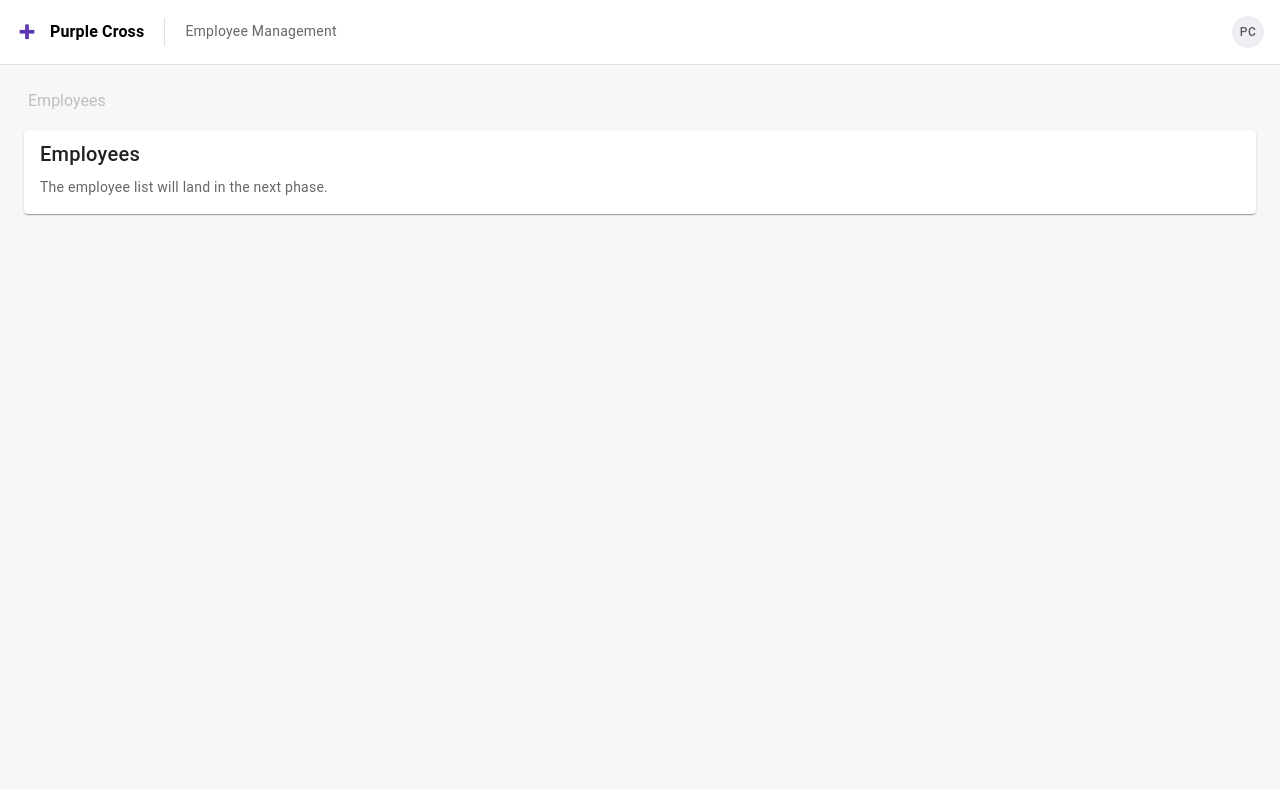
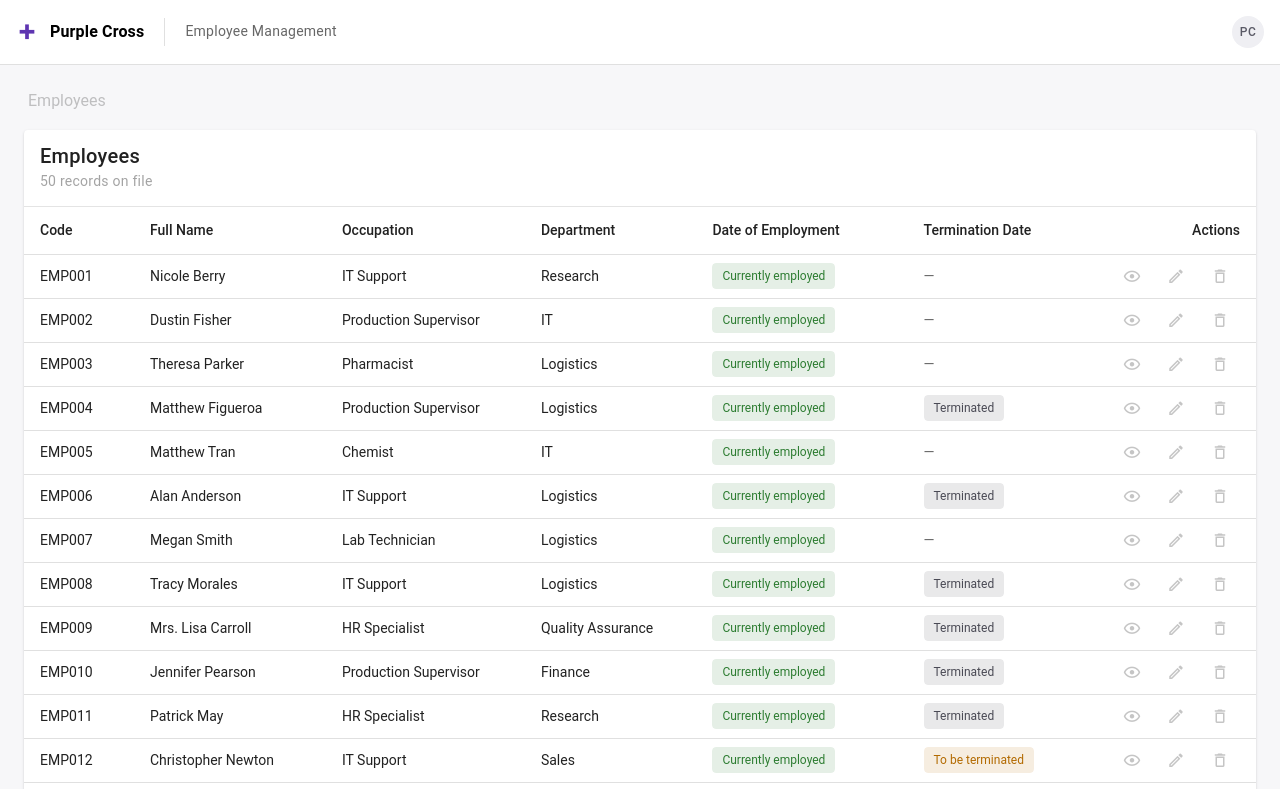
Before and after one commit to ConcreteEasyMett/purple-cross, a Vue app: page /employees in a window 1280 px wide. Shown: the top 789 px of the page. Built offline with nearby package versions, Linux system fonts and the light colour scheme.

Commit message:
added employee data table

```diff
--- /dev/null
+++ b/src/components/EmploymentStatusChip.vue
@@ -0,0 +1,49 @@
+<script setup lang="ts">
+import { computed } from 'vue'
+import { employmentStatus, terminationStatus } from '@/utils/employeeStatus'
+
+const props = defineProps<{
+  date: string | null
+  kind: 'employment' | 'termination'
+}>()
+
+const status = computed(() =>
+  props.kind === 'employment' ? employmentStatus(props.date) : terminationStatus(props.date),
+)
+
+const color = computed(() => {
+  switch (status.value) {
+    case 'Currently employed':
+      return 'success'
+    case 'Employed soon':
+      return 'info'
+    case 'Terminated':
+      return 'secondary'
+    case 'To be terminated':
+      return 'warning'
+    default:
+      return undefined
+  }
+})
+
+const formattedDate = computed(() => {
+  if (!props.date) return ''
+  const d = new Date(props.date)
+  if (Number.isNaN(d.getTime())) return ''
+  return d.toLocaleDateString(undefined, { year: 'numeric', month: 'short', day: '2-digit' })
+})
+</script>
+
+<template>
+  <span v-if="!status" class="text-medium-emphasis">—</span>
+  <v-chip
+    v-else
+    :color="color"
+    size="small"
+    variant="tonal"
+    label
+    :title="formattedDate"
+  >
+    {{ status }}
+  </v-chip>
+</template>
--- a/src/views/EmployeeListView.vue
+++ b/src/views/EmployeeListView.vue
@@ -1,10 +1,64 @@
-<script setup lang="ts"></script>
+<script setup lang="ts">
+import { computed } from 'vue'
+import { storeToRefs } from 'pinia'
+import { useEmployeesStore } from '@/stores/employees'
+import EmploymentStatusChip from '@/components/EmploymentStatusChip.vue'
+
+const store = useEmployeesStore()
+const { employees } = storeToRefs(store)
+
+const headers = [
+  { title: 'Code', key: 'code', sortable: true, width: 110 },
+  { title: 'Full Name', key: 'fullName', sortable: true },
+  { title: 'Occupation', key: 'occupation', sortable: true },
+  { title: 'Department', key: 'department', sortable: true },
+  { title: 'Date of Employment', key: 'dateOfEmployment', sortable: true },
+  { title: 'Termination Date', key: 'terminationDate', sortable: true },
+  { title: 'Actions', key: 'actions', sortable: false, align: 'end' as const, width: 160 },
+]
+
+const total = computed(() => employees.value.length)
+</script>
 
 <template>
   <v-card>
-    <v-card-title class="text-h6">Employees</v-card-title>
-    <v-card-text class="text-medium-emphasis">
-      The employee list will land in the next phase.
-    </v-card-text>
+    <v-card-item>
+      <div class="d-flex align-center justify-space-between">
+        <div>
+          <v-card-title class="px-0 text-h6">Employees</v-card-title>
+          <v-card-subtitle class="px-0 text-medium-emphasis">
+            {{ total }} {{ total === 1 ? 'record' : 'records' }} on file
+          </v-card-subtitle>
+        </div>
+      </div>
+    </v-card-item>
+
+    <v-divider />
+
+    <v-data-table
+      :headers="headers"
+      :items="employees"
+      item-value="code"
+      :items-per-page="25"
+      :items-per-page-options="[10, 25, 50, 100]"
+      density="comfortable"
+      hover
+    >
+      <template #item.dateOfEmployment="{ item }">
+        <EmploymentStatusChip :date="item.dateOfEmployment" kind="employment" />
+      </template>
+
+      <template #item.terminationDate="{ item }">
+        <EmploymentStatusChip :date="item.terminationDate" kind="termination" />
+      </template>
+
+      <template #item.actions>
+        <div class="d-flex justify-end" style="gap: 4px">
+          <v-btn icon="mdi-eye-outline" size="small" variant="text" disabled />
+          <v-btn icon="mdi-pencil-outline" size="small" variant="text" disabled />
+          <v-btn icon="mdi-delete-outline" size="small" variant="text" disabled />
+        </div>
+      </template>
+    </v-data-table>
   </v-card>
 </template>
```
